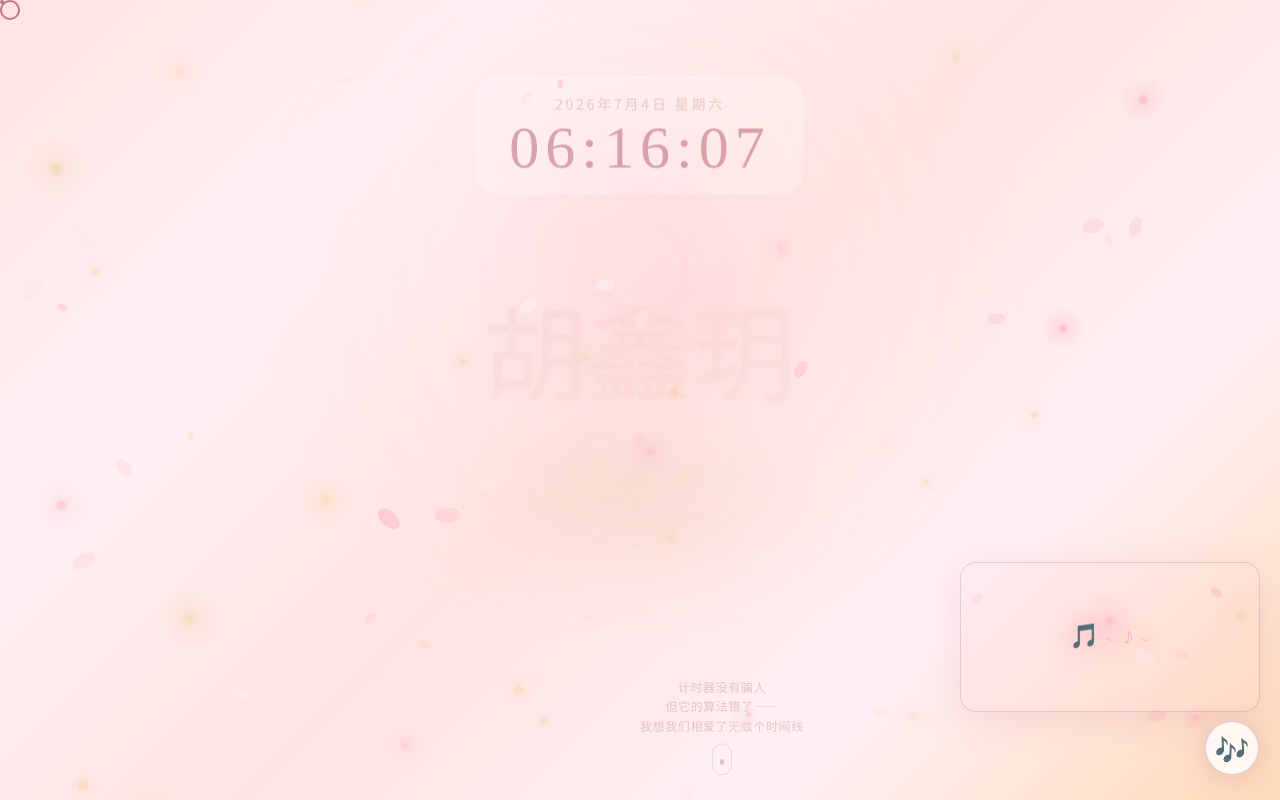
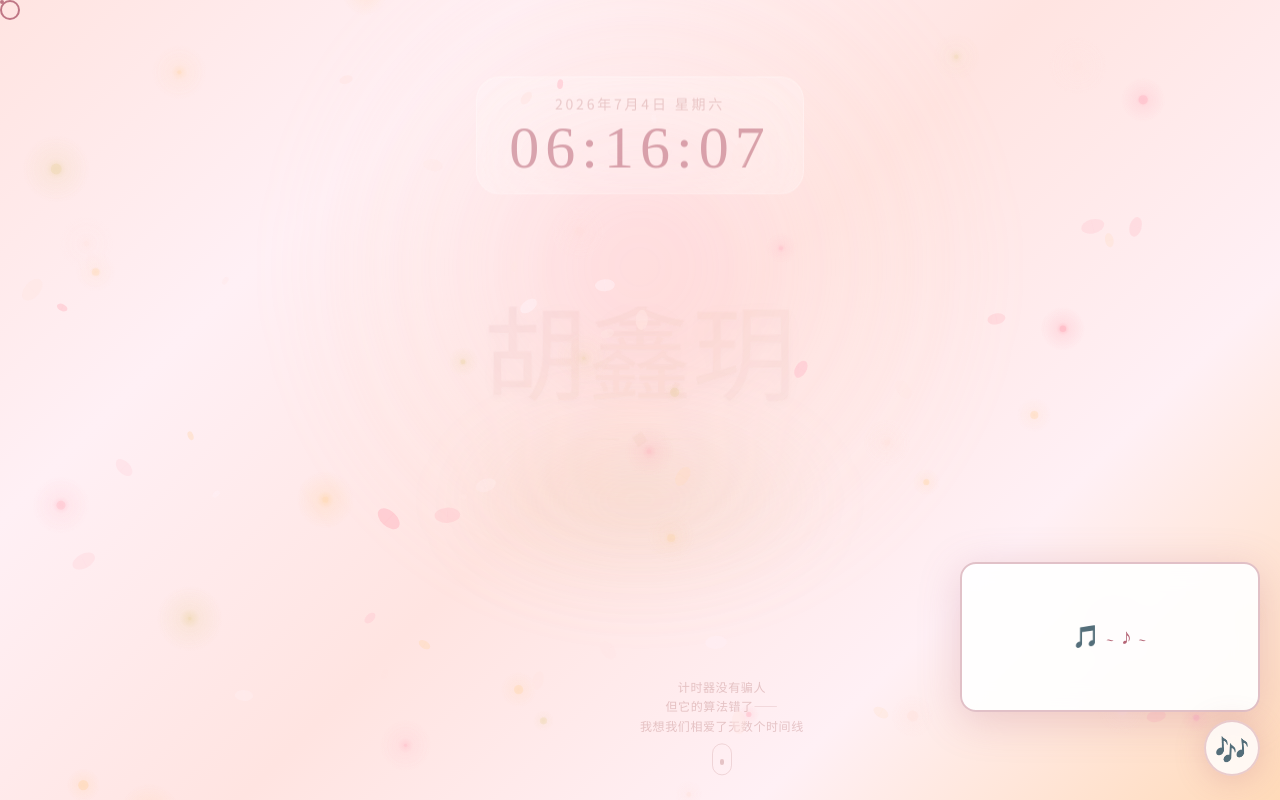
Before and after one commit to Carry-0304/love-site, a Next.js app in the folder love-site/: page /love-site/ in a window 1280 px wide. Shown: the top 800 px of the page. Built offline with nearby package versions, Linux system fonts and the light colour scheme.

Commit message:
debug: 歌词卡片改成白底深色文字，提高可见度

```diff
--- a/love-site/app/components/MusicPlayer.tsx
+++ b/love-site/app/components/MusicPlayer.tsx
@@ -98,21 +98,22 @@ export default function MusicPlayer() {
           alignItems: "center",
           justifyContent: "center",
           borderRadius: 16,
-          background: "rgba(255,182,193,0.1)",
-          border: "1px solid rgba(181,101,118,0.25)",
-          boxShadow: "0 8px 40px rgba(181,101,118,0.15)",
+          background: "rgba(255,255,255,0.92)",
+          backdropFilter: "blur(12px)",
+          border: "2px solid rgba(181,101,118,0.4)",
+          boxShadow: "0 8px 40px rgba(181,101,118,0.25)",
           padding: "0 24px",
         }}
       >
         <p
           style={{
             fontFamily: '"Dancing Script", "Noto Serif SC", serif',
-            fontSize: 24,
-            color: "#FFB6C1",
+            fontSize: 22,
+            color: "#B56576",
             textAlign: "center" as const,
-            textShadow: "0 0 25px rgba(255,107,138,0.7), 0 0 50px rgba(255,107,138,0.3)",
             lineHeight: 1.5,
             margin: 0,
+            fontWeight: 500,
           }}
         >
           {LYRICS[idx]?.text || "🎵"}
```
